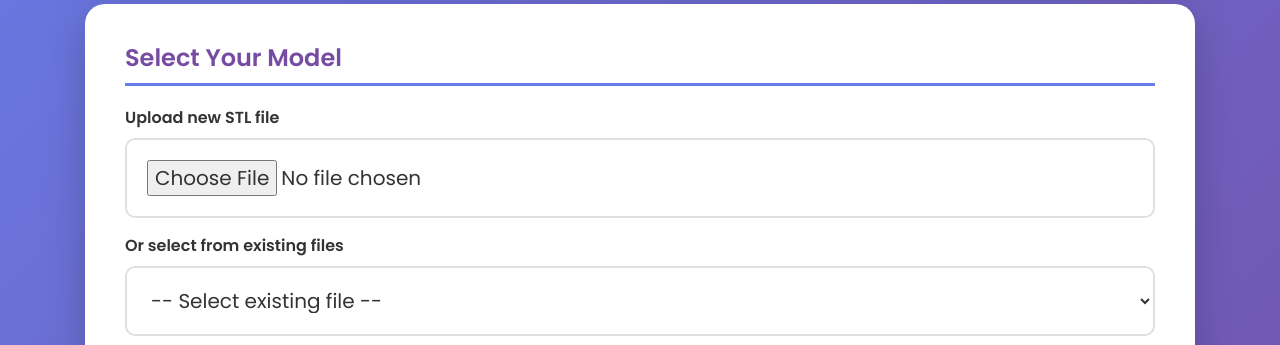
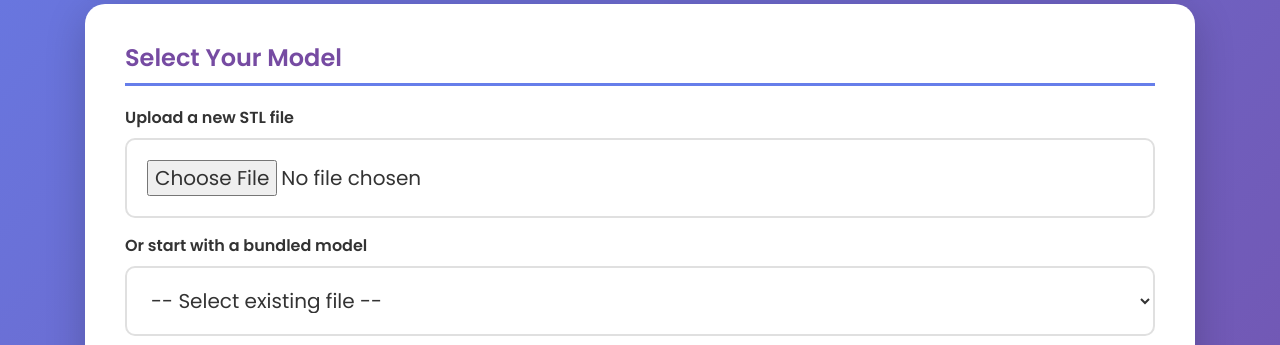
Before and after one commit to SahanaRajiv/Web-App-Lego-Sculpture-from-STL, a Flask app: template templates/convert.html in a window 1280 px wide. Shown: the part 437-782 px from the top of the page. Run offline with Flask 3, Linux system fonts and the light colour scheme; the template is opened without the code that fills it: most values are stand-ins (such as "Sample title", 1, 10 or a date in 2020); some libraries are stand-ins or nearby versions.

Commit message:
Add bundled STL starter models

```diff
--- a/app.py
+++ b/app.py
@@ -167,6 +167,10 @@ app = Flask(__name__)
 UPLOAD_FOLDER = 'uploads'
 RESULT_FOLDER = 'static/results'
 ALLOWED_EXTENSIONS = {'stl'}
+STARTER_MODEL_LABELS = {
+    'Rubber_Duck.stl': 'Rubber Duck (starter model)',
+    'StanfordBunny_fixed.stl': 'Stanford Bunny (starter model)',
+}
 app.config['UPLOAD_FOLDER'] = UPLOAD_FOLDER
 app.config['RESULT_FOLDER'] = RESULT_FOLDER
 
@@ -522,7 +526,12 @@ def index():
 @app.route('/convert')
 def convert_page():
     existing_files = [f for f in os.listdir(UPLOAD_FOLDER) if f.endswith('.stl') and not f.endswith('_brick_model.stl')]
-    return render_template('convert.html', existing_files=existing_files)
+    existing_files.sort(key=lambda filename: (filename not in STARTER_MODEL_LABELS, filename.lower()))
+    return render_template(
+        'convert.html',
+        existing_files=existing_files,
+        starter_model_labels=STARTER_MODEL_LABELS,
+    )
 
 @app.route('/upload', methods=['POST'])
 def upload_file():
--- a/templates/convert.html
+++ b/templates/convert.html
@@ -207,16 +207,16 @@
             <form action="/upload" method="post" enctype="multipart/form-data" id="convertForm">
                 <h4 class="section-title">Select Your Model</h4>
                 <div class="form-group">
-                    <label for="file">Upload new STL file</label>
+                    <label for="file">Upload a new STL file</label>
                     <input type="file" class="form-control-file" id="file" name="file" accept=".stl">
                 </div>
                 {% if existing_files %}
                 <div class="form-group">
-                    <label for="existing_file">Or select from existing files</label>
+                    <label for="existing_file">Or start with a bundled model</label>
                     <select class="form-control" id="existing_file" name="existing_file" style="color: #333;">
                         <option value="" style="color: #333;">-- Select existing file --</option>
                         {% for file in existing_files %}
-                        <option value="{{ file }}" style="color: #333;">{{ file }}</option>
+                        <option value="{{ file }}" style="color: #333;"{% if file == 'Rubber_Duck.stl' %} selected{% endif %}>{{ starter_model_labels.get(file, file) }}</option>
                         {% endfor %}
                     </select>
                 </div>
@@ -272,6 +272,19 @@
     </div>
 
     <script>
+        const fileInput = document.getElementById('file');
+        const existingFileSelect = document.getElementById('existing_file');
+
+        // A newly selected upload always takes precedence over the starter model.
+        if (fileInput && existingFileSelect) {
+            fileInput.addEventListener('change', function() {
+                if (this.files.length > 0) existingFileSelect.value = '';
+            });
+            existingFileSelect.addEventListener('change', function() {
+                if (this.value) fileInput.value = '';
+            });
+        }
+
         document.getElementById('convertForm').addEventListener('submit', function() {
             document.getElementById('loadingOverlay').style.display = 'flex';
             let percent = 0;
```
Also changed, not shown: 2 other files.
